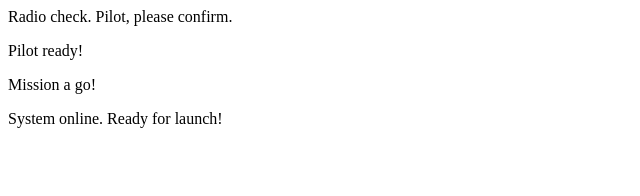
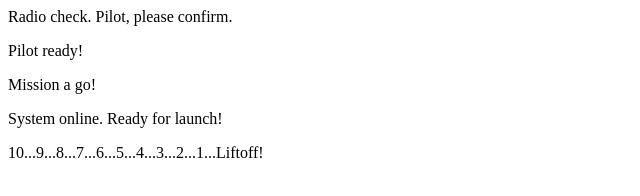
Before and after one commit to NinoGotti5/communication-log, a plain HTML site: page index.html in a window 1280 px wide. Shown: the whole page, without its empty margins (0-640 px from the left). Drawn offline with Linux system fonts and the light colour scheme.

Commit message:
Added third line.

```diff
--- a/index.html
+++ b/index.html
@@ -8,5 +8,8 @@
 
       <p>System online. Ready for launch!</p>
 
+      <p>10...9...8...7...6...5...4...3...2...1...Liftoff!</p>
+
+
    </body>
 </html>
```
